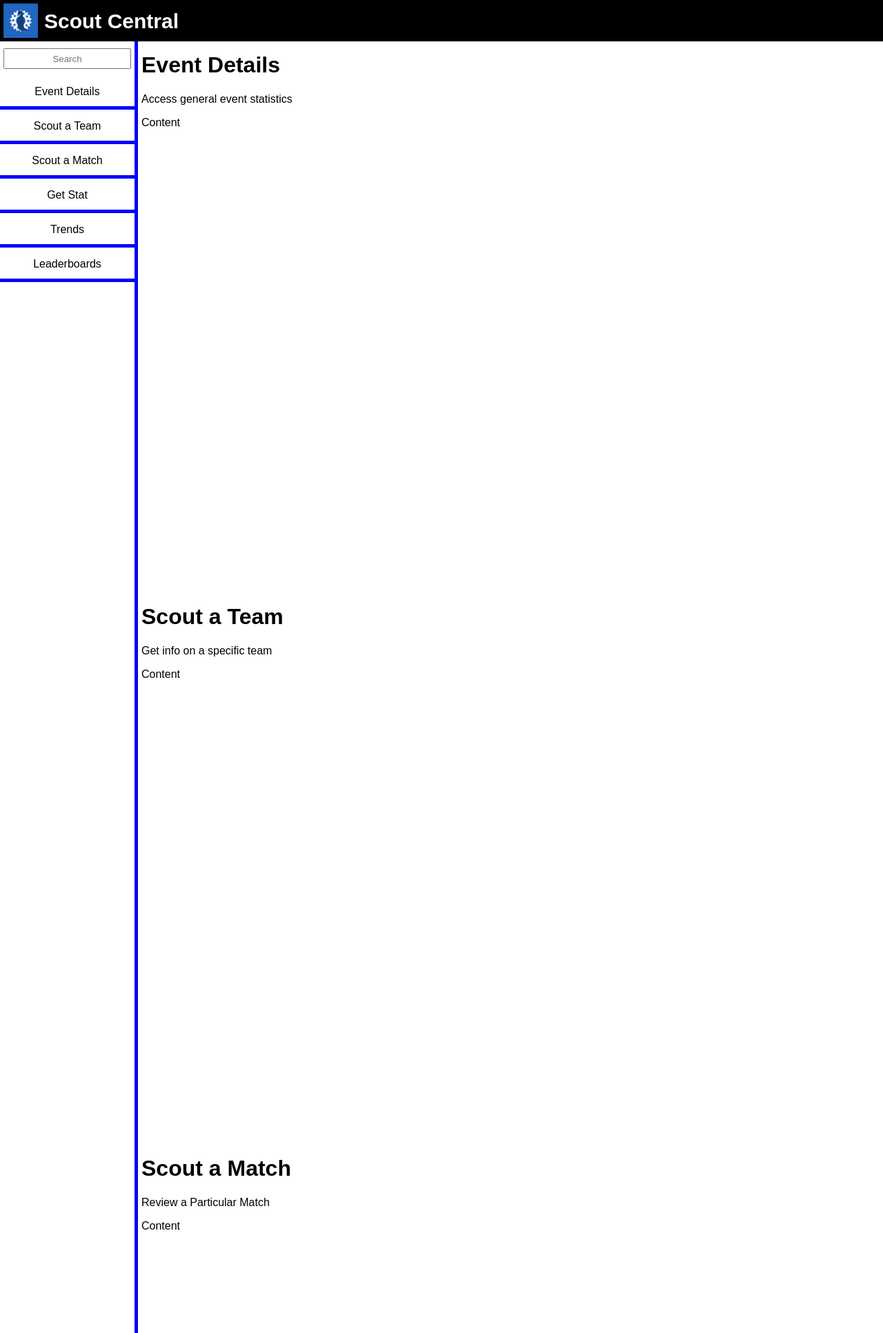
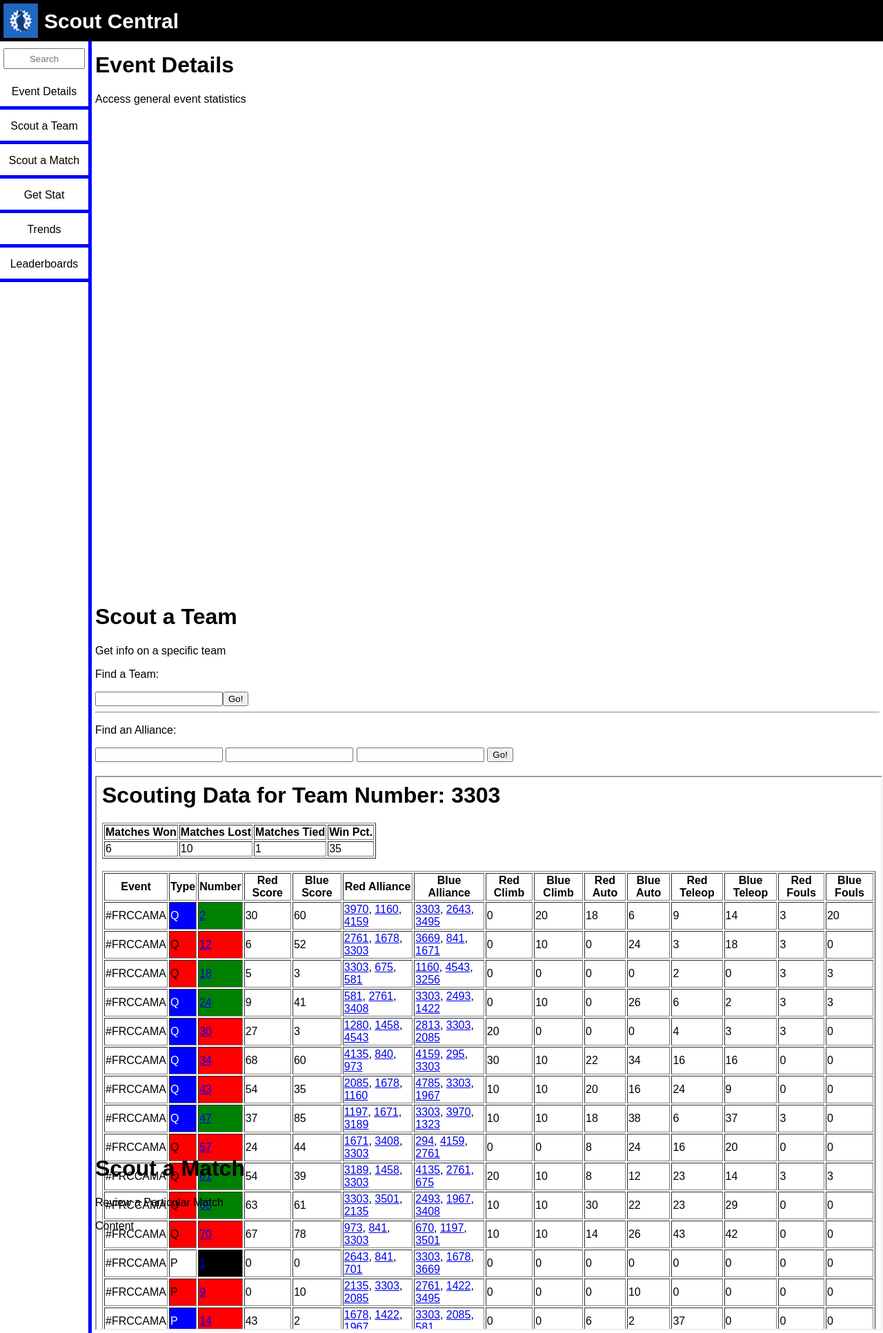
Before and after one commit to mparobotics/Scouting-Software-2013, a PHP site: page /Analytics/index.html in a window 1280 px wide. Shown: the top 1933 px of the page at 69% size. Run offline with PHP 8.4, Linux system fonts and the light colour scheme; data comes from the database, SQL or seed files in the repository.

Commit message:
Linked team search to UI

```diff
--- a/Analytics/index.html
+++ b/Analytics/index.html
@@ -31,12 +31,23 @@
             <div class="fragmentPane" id="eventDetails">
                 <h1>Event Details</h1>
                 <p>Access general event statistics</p>
-                <div id="eventDetail">Content</div>
+                <div id="eventDetail"></div>
             </div>
             <div class="fragmentPane" id="teamScout">
                 <h1>Scout a Team</h1>
                 <p>Get info on a specific team</p>
-                <div id="teamDetail">Content</div>
+                <div id="teamDetail">
+                    <p>Find a Team:</p>
+                    <input type="number" id="teamSearch" onchange="document.getElementById('teamFrame').src = 'http://scouting.dbztech.com/Analytics/analytics.php?view=team&detail='+document.getElementById('teamSearch').value;" /><input type="button" value="Go!" onclick="document.getElementById('teamFrame').src = 'http://scouting.dbztech.com/Analytics/analytics.php?view=team&detail='+document.getElementById('teamSearch').value;" />
+                    <hr />
+                    <p>Find an Alliance:</p>
+                    <input type="number" id="allianceSearch1" onchange="document.getElementById('teamFrame').src = 'http://scouting.dbztech.com/Analytics/analytics.php?view=alliance&detail='+document.getElementById('allianceSearch1').value+'_'+document.getElementById('allianceSearch2').value+'_'+document.getElementById('allianceSearch3').value;" />
+                    <input type="number" id="allianceSearch2" onchange="document.getElementById('teamFrame').src = 'http://scouting.dbztech.com/Analytics/analytics.php?view=alliance&detail='+document.getElementById('allianceSearch1').value+'_'+document.getElementById('allianceSearch2').value+'_'+document.getElementById('allianceSearch3').value;" />
+                    <input type="number" id="allianceSearch3" onchange="document.getElementById('teamFrame').src = 'http://scouting.dbztech.com/Analytics/analytics.php?view=alliance&detail='+document.getElementById('allianceSearch1').value+'_'+document.getElementById('allianceSearch2').value+'_'+document.getElementById('allianceSearch3').value;" />
+                    <input type="button" value="Go!" onclick="document.getElementById('teamFrame').src = 'http://scouting.dbztech.com/Analytics/analytics.php?view=alliance&detail='+document.getElementById('allianceSearch1').value+'_'+document.getElementById('allianceSearch2').value+'_'+document.getElementById('allianceSearch3').value;" />
+                    <br />
+                    <iframe src="analytics.php?view=team&detail=3303" id="teamFrame" style="margin-top: 20px;">No iFrame Support</iframe>
+                </div>
             </div>
             <div class="fragmentPane" id="matchScout">
                 <h1>Scout a Match</h1>
--- a/styles.css
+++ b/styles.css
@@ -7,6 +7,11 @@ body {
 
 input {
     text-align: center;
+}
+
+iframe {
+    width: 100%;
+    height: 100%;
 }
 
 #content {
@@ -125,6 +130,14 @@ input {
     margin-top: -10px;
 }
 
+#leftFragment {
+    width: 10%;
+}
+
+#rightFragment {
+    width: 90%;
+}
+
 .Tied {
     background: black;
     color: white;
```
